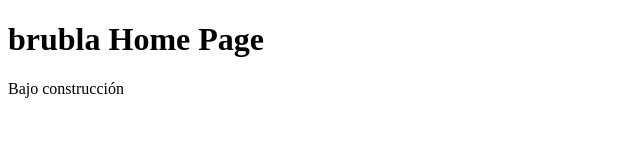
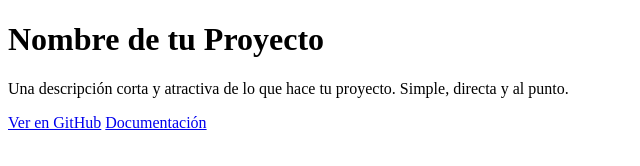
Before and after one commit to brubula/brubula.github.io, a plain HTML site: page index.html in a window 1280 px wide. Shown: the whole page, without its empty margins (0-640 px from the left). Drawn offline with Linux system fonts and the light colour scheme.

Commit message:
Update index.html

```diff
--- a/index.html
+++ b/index.html
@@ -1,7 +1,26 @@
 <!DOCTYPE html>
-<html>
+<html lang="es">
+<head>
+    <meta charset="UTF-8">
+    <meta name="viewport" content="width=device-width, initial-scale=1.0">
+    <title>Nombre de tu Proyecto</title>
+    <link rel="stylesheet" href="style.css">
+    <link rel="preconnect" href="https://fonts.googleapis.com">
+    <link rel="preconnect" href="https://fonts.gstatic.com" crossorigin>
+    <link href="https://fonts.googleapis.com/css2?family=Manrope:wght@400;700&display=swap" rel="stylesheet">
+</head>
 <body>
-<h1>brubla Home Page</h1>
-<p>Bajo construcción</p>
+
+    <main class="container">
+        <h1>Nombre de tu Proyecto</h1>
+
+        <p>Una descripción corta y atractiva de lo que hace tu proyecto. Simple, directa y al punto.</p>
+
+        <div class="links">
+            <a href="https://github.com/tu-usuario/tu-repositorio" target="_blank">Ver en GitHub</a>
+            <a href="#" target="_blank">Documentación</a>
+            </div>
+    </main>
+
 </body>
 </html>
```
